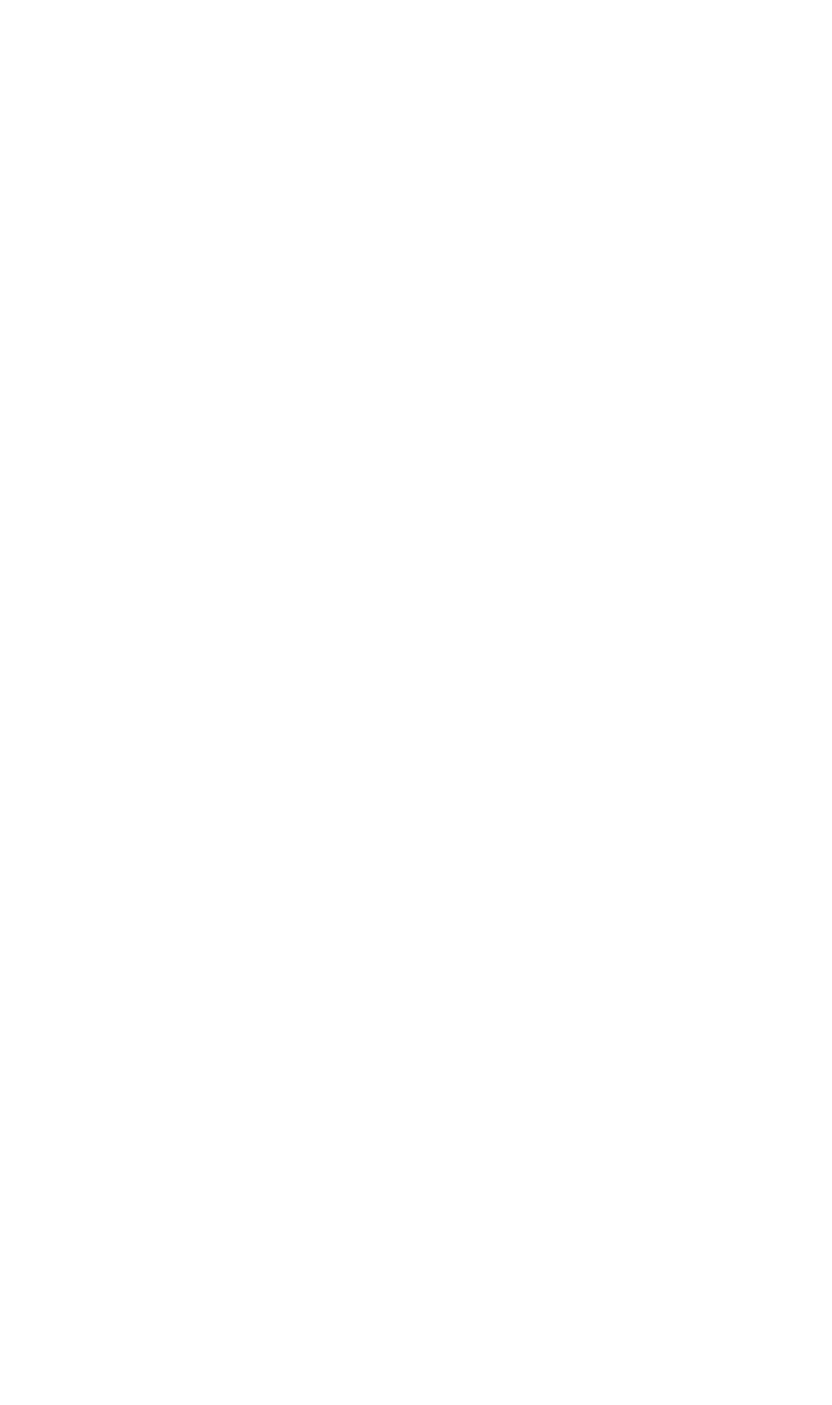
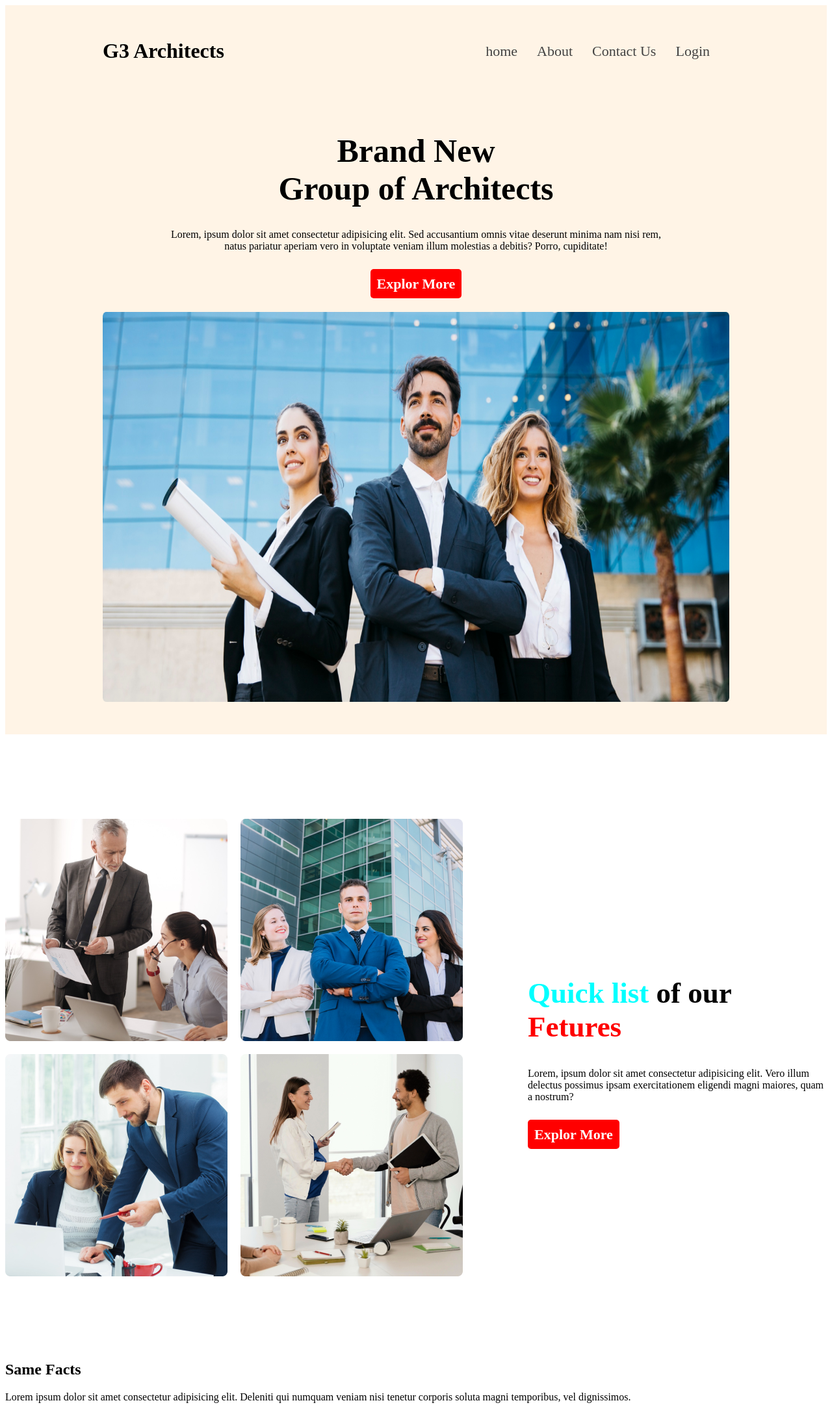
Before and after one commit to github-2005/architects, a plain HTML site: page index.html in a window 1280 px wide. Shown: the whole page at 65% size. Before the commit the page ends 800 px from the top, so only its background shows below. Drawn offline with Linux system fonts and the light colour scheme.

Commit message:
made by responsive and added by same facts

```diff
--- a/index.html
+++ b/index.html
@@ -7,7 +7,92 @@
     <link rel="stylesheet" href="style/style.css">
     <link rel="shortcut icon" href="https://encrypted-tbn0.gstatic.com/images?q=tbn:ANd9GcSiAvVsRNE3AETgyxhh-nwS5Gd5arZGmm79Bw&s" type="image/x-icon">
 </head>
-<body>
+<body class="work sans font">
+     <header class="bg-light">
+
+            <nav class="navber">
+                <h3 class="brand">G3 Architects</h3>
+                <ul class="nav-links">
+                    <li class="nav-item"><a href="" class="nav-link">home</a></li>
+                    <li class="nav-item"><a href="" class="nav-link">About</a></li>
+                    <li class="nav-item"><a href="" class="nav-link">Contact Us</a></li>
+                    <li class="nav-item"><a href="" class="nav-link">Login</a></li>
+                </ul>
+
+            </nav>
+            <div class="banner">
+                <div class="banner-content">
+                    <h1 class="banner-tytle">Brand New <br> Group of Architects </h1>
+                    <p class="banner-discriotion">Lorem, ipsum dolor sit amet consectetur adipisicing elit.  Sed accusantium omnis vitae deserunt minima nam nisi rem, <br> natus pariatur aperiam vero in voluptate veniam illum molestias a debitis? Porro, cupiditate!</p>
+                    <div class="button">
+                        <buttn class="btn">Explor More</buttn>
+                    </div>
+
+                </div>
+                <div>
+                    <img class="image" src="../architects/images/banner.png" alt="">
+                </div>
+            </div>
+     </header>
+
+
+
+     <main>
+         <section class="teams">
+            <div class="teams-img">
+                  <img src="../architects/images/team1.png" alt="">
+                  <img src="../architects/images/team2.png" alt="">
+                  <img src="../architects/images/team3.png" alt="">
+                  <img src="../architects/images/team4.png" alt="">
+            </div>
+            <div class="teams-fetures">
+                <h2> <span class="list">Quick list</span>  <span class="our">of our</span>  <br> <span class="feture">Fetures</span> </h2>
+                <p>Lorem, ipsum dolor sit amet consectetur adipisicing elit. Vero illum delectus possimus ipsam exercitationem eligendi magni maiores, quam a nostrum?</p>
+                <div class="button">
+                    <buttn class="btn">Explor More</buttn>
+                </div>
+
+            </div>
+
+         </section>
+
+         <section>
+                <h2>Same Facts</h2>
+                <p>Lorem ipsum dolor sit amet consectetur adipisicing elit. Deleniti qui numquam veniam nisi tenetur corporis soluta magni temporibus, vel dignissimos.</p>
+                <div class="facts-container">
+                    <div class="fact">
+                        <img src="" alt="" class="fact-image">
+                        <h3 class="facts-header"></h3>
+                        <h5 class="fact-head"></h5>
+                    </div>
+                    <div class="fact">
+                        <img src="" alt="" class="fact-image">
+                        <h3 class="facts-header"></h3>
+                        <h5 class="fact-head"></h5>
+                    </div>
+                    <div class="fact">
+                        <img src="" alt="" class="fact-image">
+                        <h3 class="facts-header"></h3>
+                        <h5 class="fact-head"></h5>
+                    </div>
+                    <div class="fact">
+                        <img src="" alt="" class="fact-image">
+                        <h3 class="facts-header"></h3>
+                        <h5 class="fact-head"></h5>
+                    </div>
+                </div>
+
+         </section>
+     </main>
+
+
+
+
+     <footer>
+
+     </footer>
+
+
 
 </body>
 </html>
--- a/style/style.css
+++ b/style/style.css
@@ -0,0 +1,139 @@
+
+@import url('https://fonts.googleapis.com/css2?family=Work+Sans:ital,wght@0,100..900;1,100..900&display=swap');
+
+
+
+ .work sans font{
+  font-family: "Work Sans", sans-serif;
+  font-optical-sizing: auto;
+  font-weight: 400;
+  font-style: normal;
+}
+
+/* sheard stytle */
+
+
+
+
+/* header style */
+.brand{
+    font-size: 2rem;
+   font-weight: 700;
+}
+.bg-light{
+    background: rgba(255, 144, 14, 0.1);
+   max-width: 1640px;
+    height: 1122px;
+    /* border: 2px solid; */
+    margin: 0 auto;
+}
+
+/* navber related style */
+.navber{
+    display: flex;
+   justify-content: space-between;
+   padding: 0 30px;
+   align-items: center;
+}
+.navber,.banner{
+    padding: 20px 150px;
+}
+.nav-links{
+    display: flex;
+}
+.nav-item{
+
+    list-style: none;
+    margin-right: 30px;
+}
+.nav-link{
+    text-decoration: none;
+    font-size: 22px;
+    font-weight: 500;
+    color: #424242;
+}
+.image{
+    width: 100%;
+    padding-top: 30px;
+    height: 600px;
+    margin: 0 auto;
+}
+.banner-content{
+    text-align: center;
+}
+.btn{
+    font-size: 22px;
+    /* border: 2px solid; */
+    padding: 10px;
+    background-color: red;
+    border-radius: 5px;
+    color: white;
+    font-weight: bold;
+}
+.banner-content h1{
+    font-size: 50px;
+    font-weight: bold;
+}
+
+.button{
+    padding-top: 20px;
+}
+
+
+/* responsive mediya quary */
+@media screen and (max-width: 576px) {
+  .navber,
+  .nav-links,
+  .teams{
+    flex-direction: column;
+  }
+
+
+}
+@media screen and (min-width: 577px) and (max-width: 992px) {
+
+    .teams{
+        flex-direction: column;
+    }
+    .teams-fetures{
+        padding-left: 100px;
+        padding-right: 30px;
+    }
+
+}
+
+
+/* main */
+main> section{
+    margin-top: 130px;
+}
+
+main{
+    margin: 0 auto;
+    max-width: 1340px;
+
+}
+.teams{
+    display: flex;
+    align-items: center;
+    gap: 100px;
+
+}
+.teams-img{
+    display: grid;
+    grid-template-columns: repeat(2, 1fr);
+    gap: 20px;
+}
+.teams-fetures h2{
+      font-size: 45px;
+      font-weight: bolder;
+}
+.list{
+    color: aqua;
+}
+.our{
+    color: black;
+}
+.feture{
+    color: red;
+}
```
Also changed, not shown: images/architect.png (added), images/banner.png (added), images/icons/customers.png (added), images/icons/email.png (added), images/icons/projects.png (added), images/icons/ribon.png (added), images/sponsors/amazon.png (added), images/sponsors/figma.png (added), images/sponsors/google.png (added), images/sponsors/spotify.png (added), images/sponsors/telerama.png (added), images/team1.png (added), images/team2.png (added), images/team3.png (added), 1 more files.
